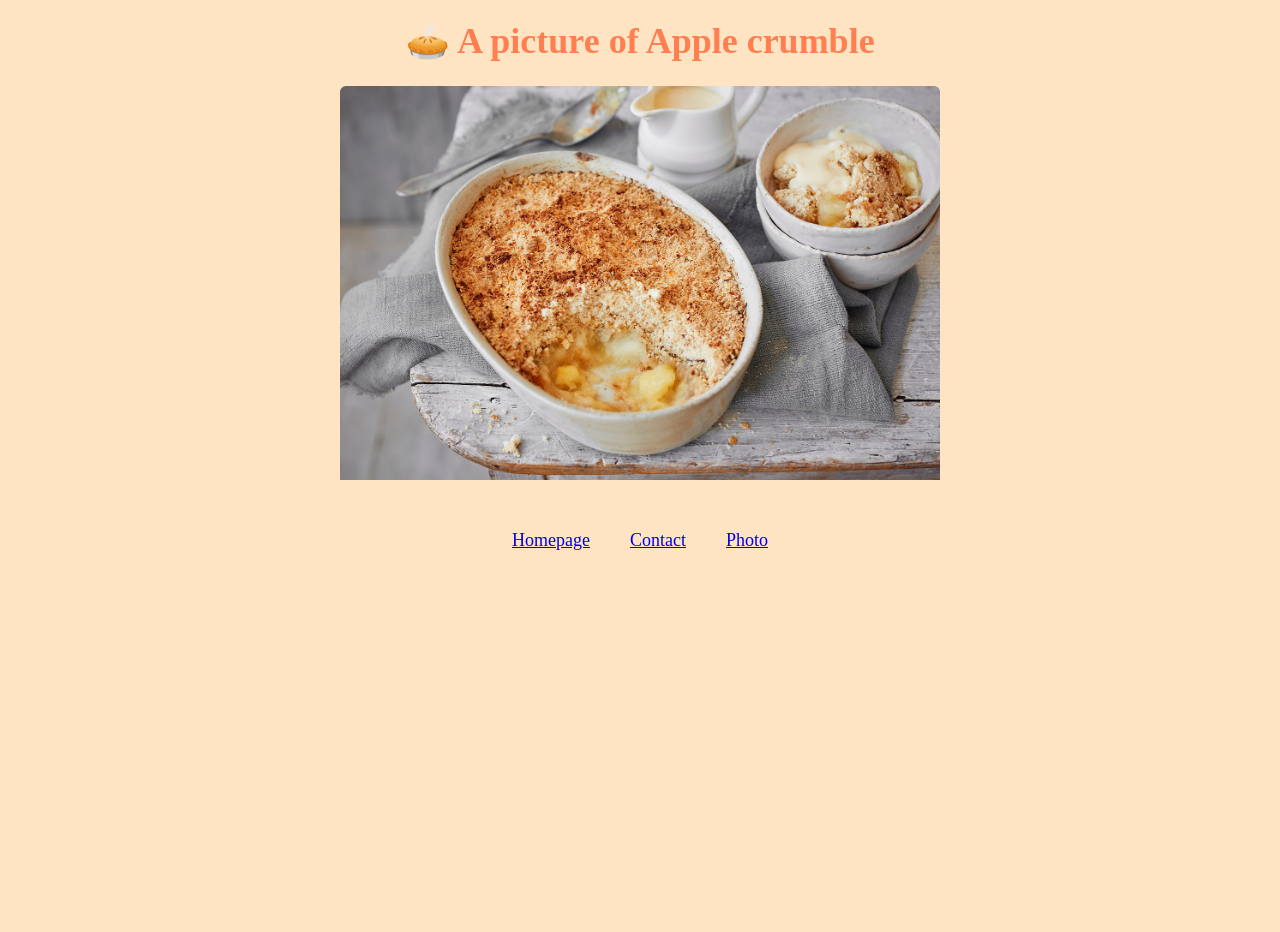
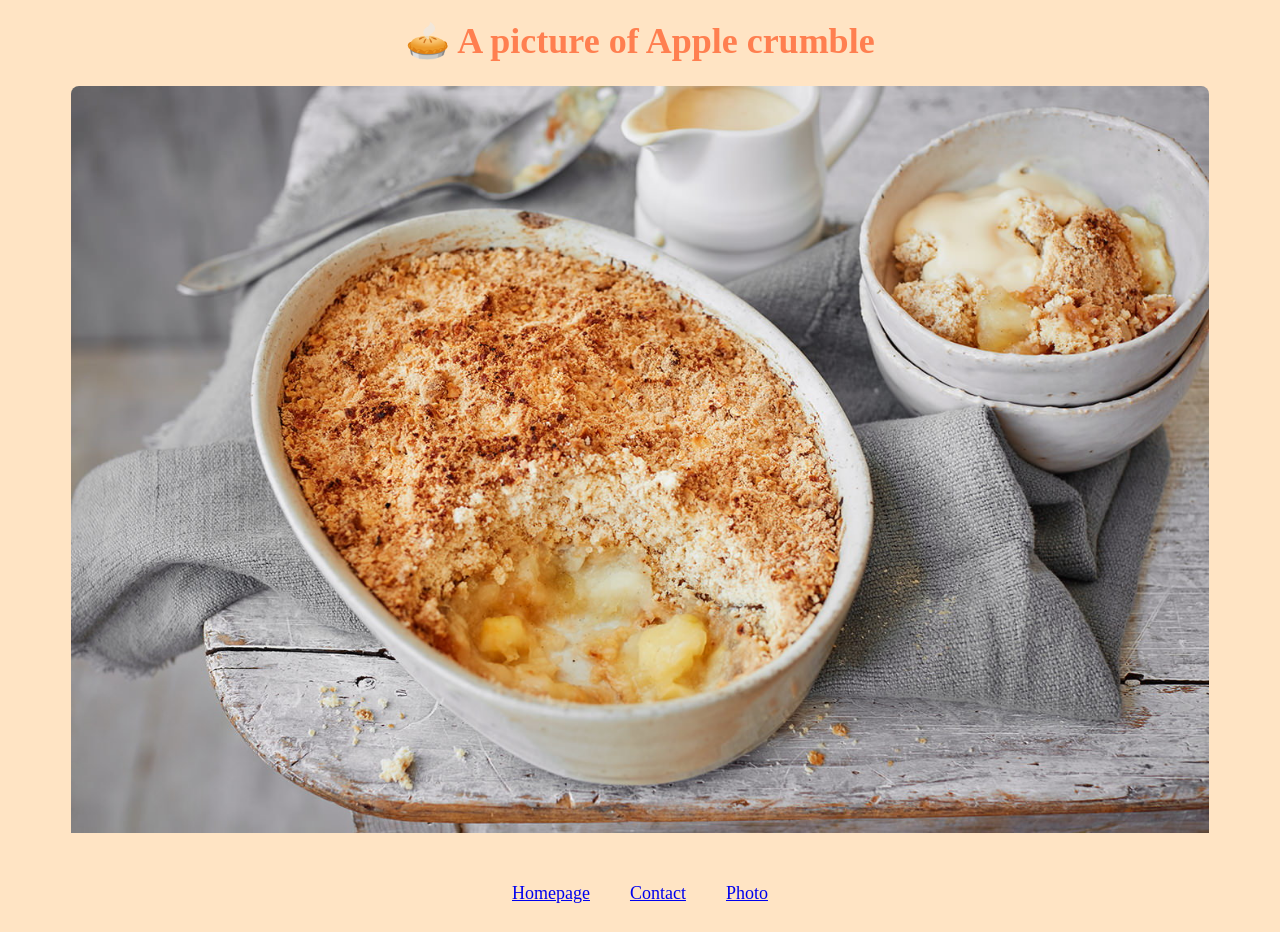
Before and after one commit to Hellenbur/Multiple-Pages-Static-Hosting, a plain HTML site: page photo.html in a window 1280 px wide. Before the commit the page ends 800 px from the top, so only its background shows below. Drawn offline with Linux system fonts and the light colour scheme.

Commit message:
Added footer

```diff
--- a/photo.html
+++ b/photo.html
@@ -10,10 +10,12 @@
   <body>
     <h1>🥧 A picture of Apple crumble</h1>
     <img src="Apple-crumble.jpg" />
+    <footer>
     <div class="navigation-links">
       <a href="index.html"> Homepage </a>
       <a href="contact.html"> Contact </a>
       <a href="photo.html"> Photo </a>
     </div>
+    </footer>
   </body>
 </html>
--- a/style.css
+++ b/style.css
@@ -11,13 +11,14 @@ h1 {
   display: flex;
   justify-content: center;
   font-size: 18px;
+  color:green;
 }
 a {
   margin: 20px;
   }
 img {
-  max-width: 600px;
-  border-radius: 6px;
+  max-width: 90%;
+  border-radius: 8px;
   display: block;
   margin: auto;
   padding-bottom: 30px;
```
Also changed, not shown: contact.html (+2 -0 lines), index.html (+2 -0 lines).
